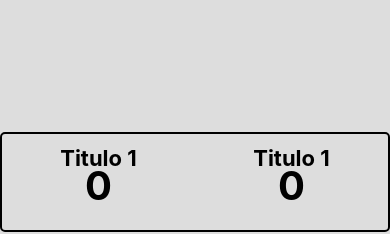
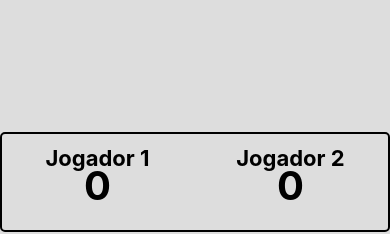
Before and after one commit to anderood/tic-tac-toe, a React Native app: screen / in a window 390 px wide. Shown: the top 234 px of the page. Built offline with nearby package versions, Linux system fonts and the light colour scheme.

Commit message:
Adicionado Placar

```diff
--- a/src/components/Player/index.tsx
+++ b/src/components/Player/index.tsx
@@ -1,11 +1,16 @@
 import React from "react";
 import { Container, Placar, Titulo } from "./styles";
 
-export function Player(){
+interface PropsPlayer{
+    title: string
+    scoresPoints: number;
+}
+
+export function Player( { title, scoresPoints }: PropsPlayer){
     return(
         <Container>
-            <Titulo>Titulo 1</Titulo>
-            <Placar>0</Placar>
+            <Titulo>{title}</Titulo>
+            <Placar>{scoresPoints}</Placar>
         </Container>
     );
 }
--- a/src/pages/Dashboard/index.tsx
+++ b/src/pages/Dashboard/index.tsx
@@ -1,10 +1,7 @@
 import React, { useState } from "react";
-import { Text } from 'react-native';
+
 import { Player } from "../../components/Player";
-
 import { Button } from "../../components/Button";
-
-
 
 import {
     Container,
@@ -12,21 +9,20 @@ import {
     Main,
     Footer,
 } from './styles';
-import { ContainerButtons } from "../Home/styles";
 
 export function Dashboard(){
 
 
-    const initialPoints = [1,0]
-    const initialValues = [
-        {
-            board: ["","","","","","","","","",],
-        }
-    ]
+    const initialValues = [ { board: ["","","","","","","","","",] }]
+    const InitialPlayers = [ { players: ["Jogador 1","Jogador 2"] }]
+    const InitialScorePoints = [ { score: [0,0] }]
 
     const [ item, setItem ] = useState(initialValues);
     const [ status, setStatus ] = useState(true);
-    const [ points, setPoints ] = useState(initialPoints);
+    const [ players, setPlayers ] = useState(InitialPlayers);
+    const [ scores, setScores ] = useState(InitialScorePoints);
+    const [ scoresPlayer1, setScoresPlayer1 ] = useState(1);
+    const [ scoresPlayer2, setScoresPlayer2 ] = useState(1);
 
     function handleTeste(idx: number){
 
@@ -46,37 +42,36 @@ export function Dashboard(){
 
         // Primeira, segunda e terceira Coluna
         if(item[0].board[0] == "X" && item[0].board[1] == "X" && item[0].board[2] == "X" || item[0].board[0] == "O" && item[0].board[1] == "O" && item[0].board[2] == "O"){
-            status == true ? alert('Player 1 ganhou') : alert('Player 2 ganhou')
+            handleScorePoints();
         }
         if(item[0].board[3] == "X" && item[0].board[4] == "X" && item[0].board[5] == "X" || item[0].board[3] == "O" && item[0].board[4] == "O" && item[0].board[5] == "O"){
-            status == true ? alert('Player 1 ganhou') : alert('Player 2 ganhou')
+            handleScorePoints();
         }
         if(item[0].board[6] == "X" && item[0].board[7] == "X" && item[0].board[8] == "X" || item[0].board[6] == "O" && item[0].board[7] == "O" && item[0].board[8] == "O"){
-            status == true ? alert('Player 1 ganhou') : alert('Player 2 ganhou')
+            handleScorePoints();
         }
 
         // Primeira SEgunda e Terceira Linha
         if(item[0].board[0] == "X" && item[0].board[3] == "X" && item[0].board[6] == "X" || item[0].board[0] == "O" && item[0].board[3] == "O" && item[0].board[6] == "O"){
-            status == true ? alert('Player 1 ganhou') : alert('Player 2 ganhou')
+            handleScorePoints();
 
         }
         if(item[0].board[1] == "X" && item[0].board[4] == "X" && item[0].board[7] == "X" || item[0].board[1] == "O" && item[0].board[4] == "O" && item[0].board[7] == "O"){
-            status == true ? alert('Player 1 ganhou') : alert('Player 2 ganhou')
+            handleScorePoints();
         }
         if(item[0].board[2] == "X" && item[0].board[5] == "X" && item[0].board[8] == "X" || item[0].board[2] == "O" && item[0].board[5] == "O" && item[0].board[8] == "O"){
-            status == true ? alert('Player 1 ganhou') : alert('Player 2 ganhou')
+            handleScorePoints();
         }
 
         //
         if(item[0].board[0] == "X" && item[0].board[4] == "X" && item[0].board[8] == "X" || item[0].board[0] == "O" && item[0].board[4] == "O" && item[0].board[8] == "O"){
-            status == true ? alert('Player 1 ganhou') : alert('Player 2 ganhou')
+            handleScorePoints();
         }
         if(item[0].board[6] == "X" && item[0].board[4] == "X" && item[0].board[2] == "X" || item[0].board[6] == "O" && item[0].board[4] == "O" && item[0].board[2] == "O"){
-            status == true ? alert('Player 1 ganhou') : alert('Player 2 ganhou')
+            handleScorePoints();
         }
 
     }
-
 
     function handleReset(){
 
@@ -84,11 +79,33 @@ export function Dashboard(){
         setStatus(true)
     }
 
+    function handleScorePoints(){
+
+        scores[0].score.map((item, idx, arr) => {
+            if(status === true){
+                setScoresPlayer1(scoresPlayer1 +1)
+                arr[0] = scoresPlayer1;
+                alert("Player 1, Ganhou")
+            }else {
+                setScoresPlayer2(scoresPlayer2 +1)
+                arr[1] = scoresPlayer2;
+                alert("Player 2, Ganhou")
+            }
+        })
+
+    }
+
     return(
         <Container>
             <Header>
-                <Player />
-                <Player />
+                {
+                    players[0].players.map((player, idx) =>
+                        <Player
+                            key={idx}
+                            title={players[0].players[idx]}
+                            scoresPoints={scores[0].score[idx]}
+                        />)
+                }
             </Header>
             <Main>
                 {
```
